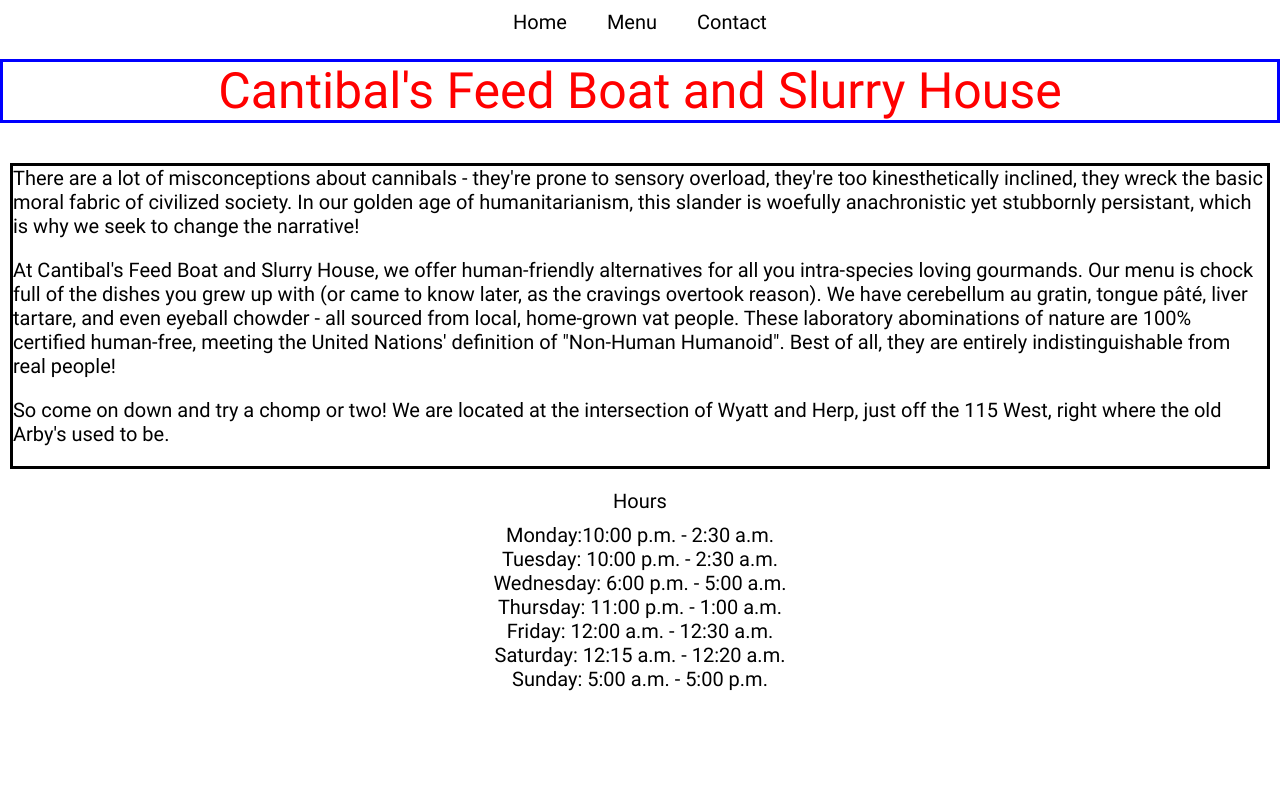
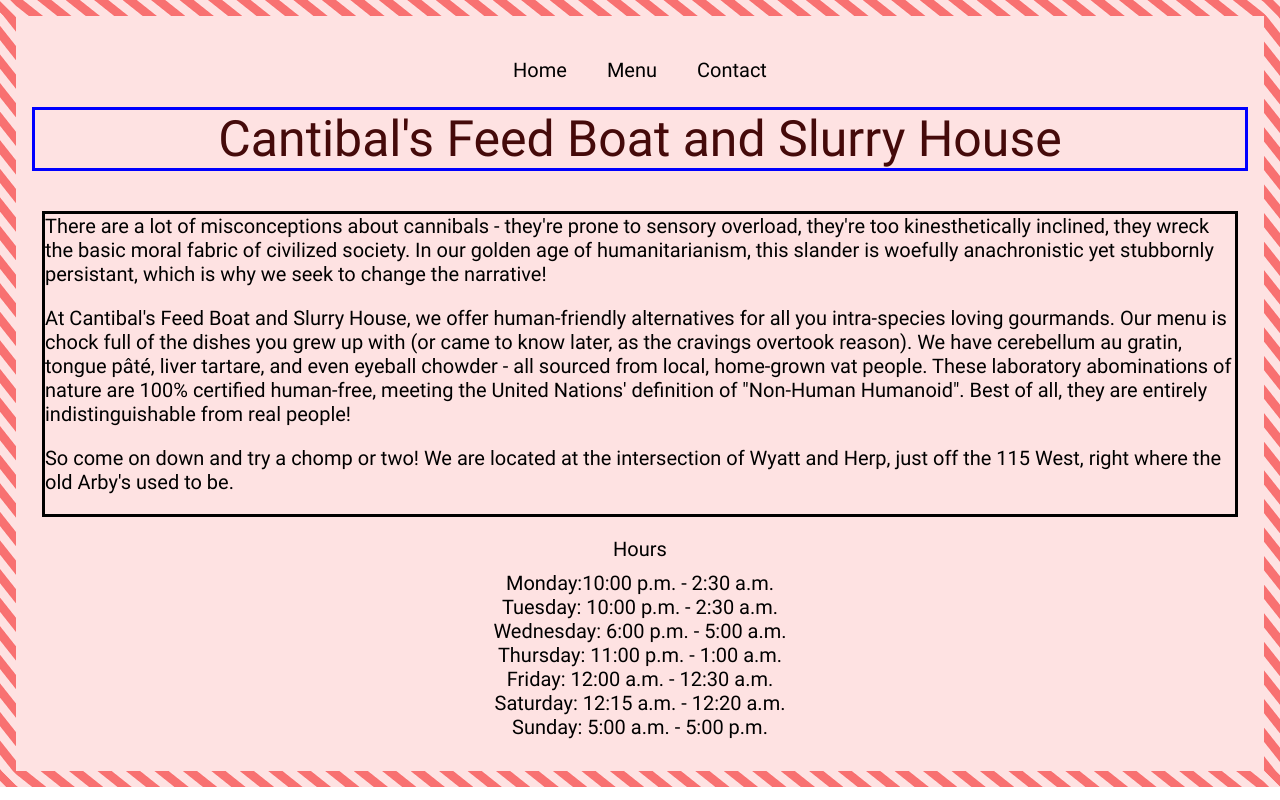
Before and after one commit to technexx/Webpack-Restaurant, a website built with webpack: page dist/index.html in a window 1280 px wide. Built offline with Linux system fonts and the light colour scheme.

Commit message:
custom border

```diff
--- a/src/style.css
+++ b/src/style.css
@@ -1,4 +1,10 @@
+:root {
+    --dark-red: #7f1d1d;
+    --red-orange: #f87171
+}
+
 *{
+    box-sizing: border-box;
     font-family: "Roboto";
     margin: 0px;
     padding: 0px;
@@ -8,6 +14,11 @@
     display: flex;
     flex-direction: column;
     justify-content: center;
+    padding: 2rem 1rem;
+    background-color: #fee2e2;
+    /* background-color: var(--dark-red); */
+    border: 1rem solid var(--red-orange);
+    border-image: repeating-linear-gradient(45deg, transparent, transparent 5px, var(--red-orange) 6px, var(--red-orange) 15px, transparent 16px, transparent 20px) 20/1rem;
 }
 
 .nav {
@@ -27,7 +38,7 @@
     justify-content: center;
     text-align: center;
     font-size: 50px;
-    color: red;
+    color: #450a0a;
     border: 3px solid blue;
     /* background-color: #e2e8f0; */
     margin-top: 25px;
```
Also changed, not shown: dist/index.html, dist/main.js.
